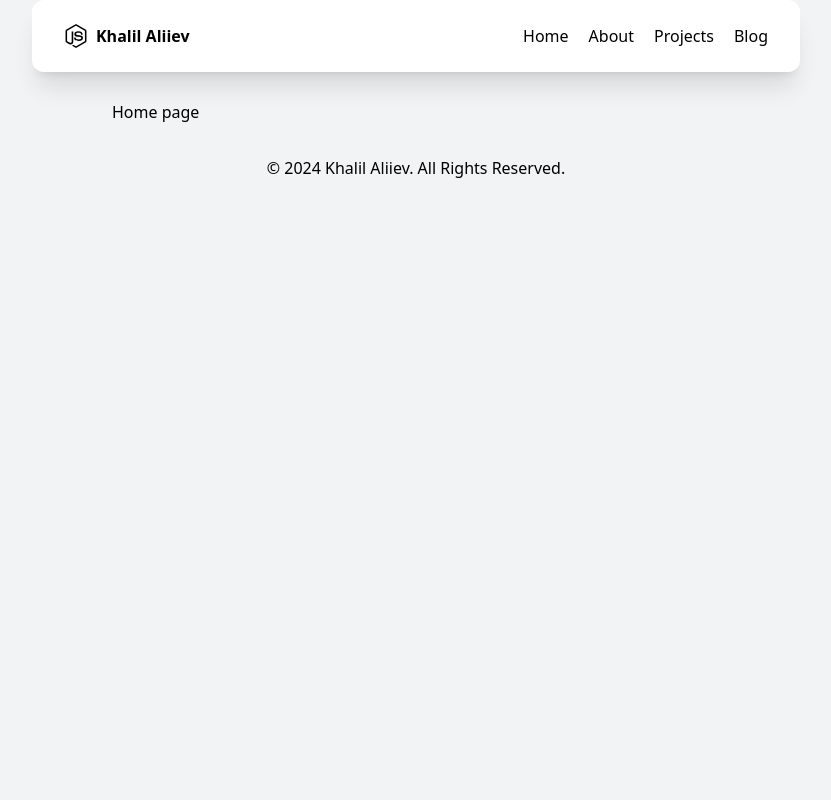
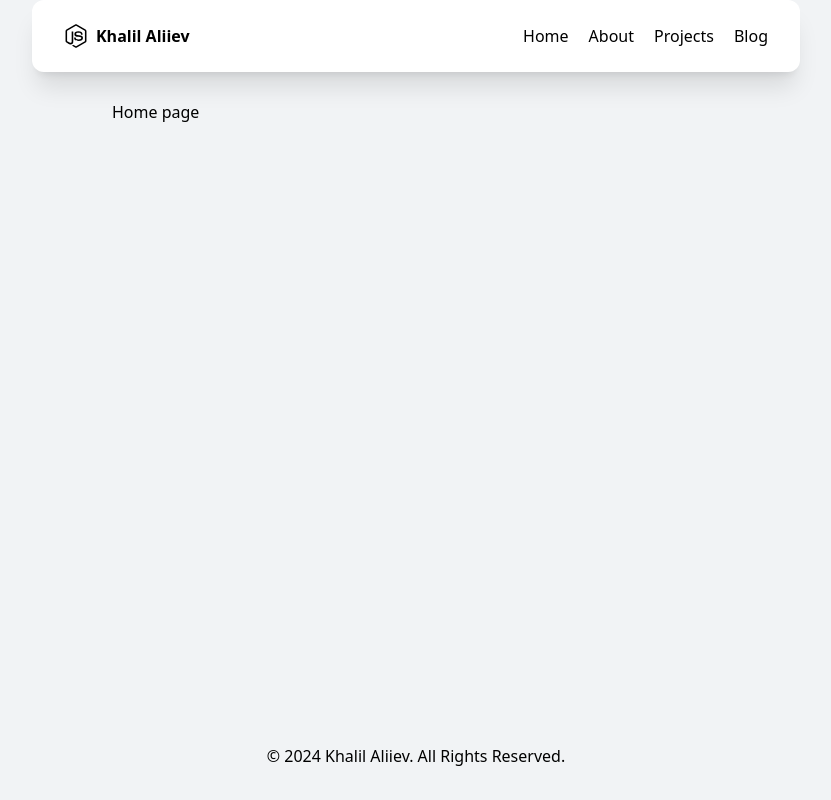
Before and after one commit to khalilaliev/react-ts-simple-portfolio, a React (Vite) app: page / in a window 1280 px wide. Shown: the whole page, without its empty margins (224-1055 px from the left). Built offline with nearby package versions, Linux system fonts and the light colour scheme.

Commit message:
fix footer

```diff
--- a/src/App.tsx
+++ b/src/App.tsx
@@ -3,19 +3,20 @@ import Footer from "./components/Footer/Footer";
 import Header from "./components/Header/Header";
 import About from "./pages/About";
 import Home from "./pages/Home";
-// import About from "./pages/About";
 
 function App() {
   return (
     <>
+      <div className="flex flex-col min-h-screen">
         <Header />
-      <main className="max-w-2xl my-0 mx-auto mt-5 container pt-20 h-80vh-screen">
+        <main className="flex-grow max-w-2xl mx-auto mt-5 pt-20 container">
           <Routes>
             <Route path="/" element={<Home />} />
             <Route path="/about" element={<About />} />
           </Routes>
         </main>
         <Footer />
+      </div>
     </>
   );
 }
--- a/src/index.css
+++ b/src/index.css
@@ -1,6 +1,7 @@
 @tailwind base;
 @tailwind components;
 @tailwind utilities;
+
 body {
   background: #f1f3f5;
 }
```
Lines whose indentation alone changed are shown as unchanged.
